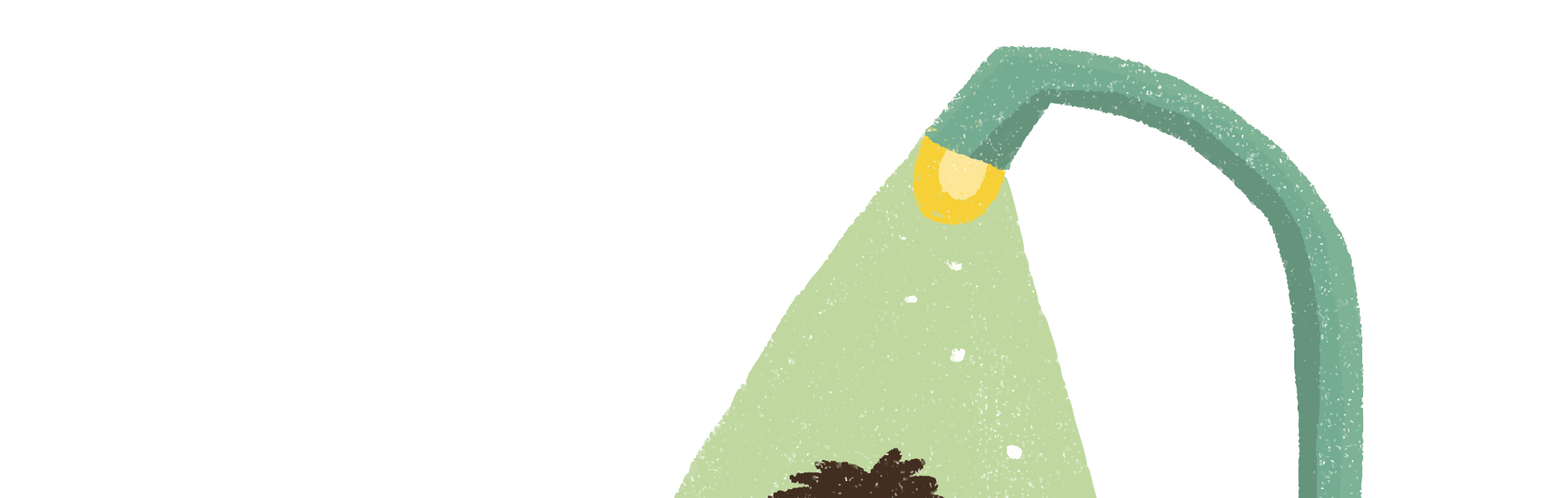
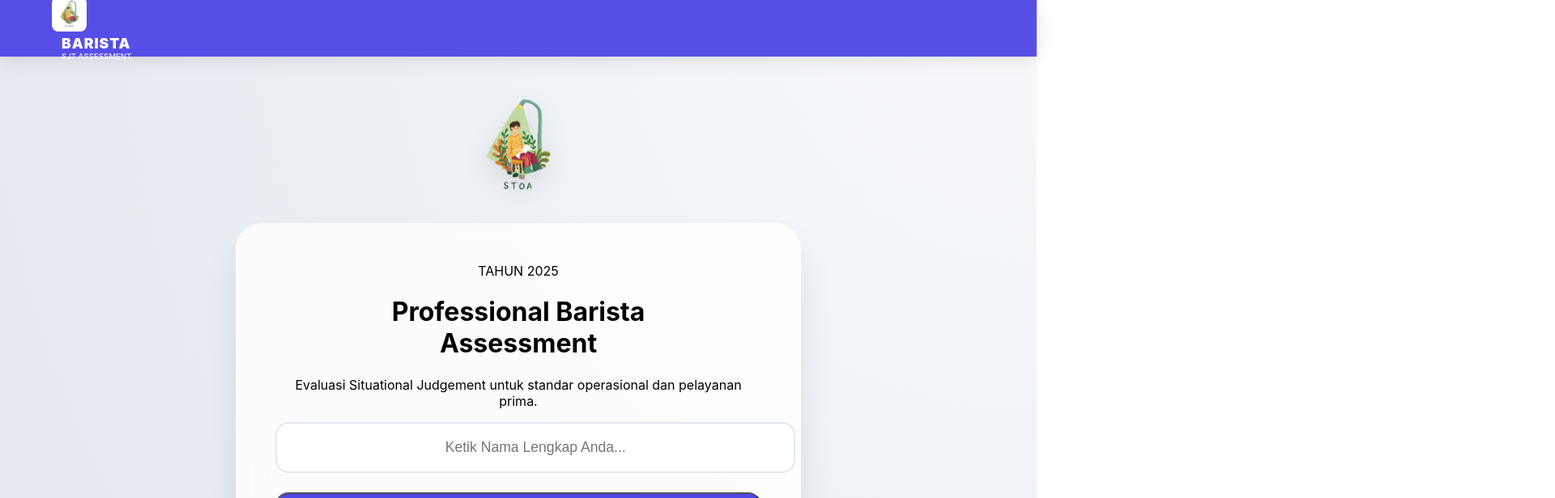
Before and after one commit to stoaspace-commits/sjt-assessment, a React (Create React App) app: page / in a window 1280 px wide. Shown: the top 616 px of the page at 81% size, 1920 px wide, since content can reach past the window. Built offline with nearby package versions, Linux system fonts and the light colour scheme.

Commit message:
Update sjtStyles.css

```diff
--- a/src/sjtStyles.css
+++ b/src/sjtStyles.css
@@ -1,225 +1,126 @@
-/* Extend dari styles.css yang sudah ada, tambahkan komponen khusus SJT */
-
-/* ==========================================================================
-   SJT-SPECIFIC COMPONENTS
-   ========================================================================== */
-
-.sjt-card {
-  padding: 45px;
+/* GLOBAL WRAPPER */
+.app-wrapper {
+  min-h: 100vh;
+  background: radial-gradient(circle at top right, #f8fafc, #e2e8f0);
 }
 
-.scenario-text {
-  font-size: 1.2rem;
-  font-weight: 600;
-  color: var(--text-main);
-  line-height: 1.7;
-  background: #f8fafc;
-  padding: 25px;
-  border-radius: 16px;
-  border-left: 4px solid var(--primary);
-  margin-top: 15px;
+/* FIXED HEADER */
+.header-global {
+  position: fixed;
+  top: 0; left: 0; right: 0;
+  height: 70px;
+  background: rgba(79, 70, 229, 0.95);
+  backdrop-filter: blur(10px);
+  z-index: 1000;
+  box-shadow: 0 4px 20px rgba(0,0,0,0.1);
+  display: flex;
+  align-items: center;
 }
 
-/* SJT Instructions */
-.sjt-instructions {
-  display: grid;
-  grid-template-columns: 1fr 1fr;
-  gap: 15px;
-  margin: 30px 0;
-  padding: 20px;
-  background: linear-gradient(135deg, #f0fdf4 0%, #fef3c7 100%);
-  border-radius: 16px;
+.header-container {
+  max-width: 1200px;
+  margin: 0 auto;
+  width: 90%;
+  display: flex;
+  justify-content: space-between;
+  align-items: center;
 }
 
-.instruction-item {
-  display: flex;
-  align-items: center;
-  gap: 10px;
-  font-size: 0.85rem;
-  font-weight: 600;
+.header-logo-small {
+  height: 35px;
+  width: auto;
+  background: white;
+  padding: 4px;
+  border-radius: 8px;
 }
 
-.badge {
-  padding: 4px 12px;
-  border-radius: 8px;
-  font-size: 0.7rem;
-  font-weight: 800;
-  letter-spacing: 0.5px;
-}
-
-.best-badge {
-  background: #10b981;
+.brand-text {
+  display: flex;
+  flex-direction: column;
+  margin-left: 12px;
   color: white;
 }
 
-.worst-badge {
-  background: #ef4444;
-  color: white;
-}
+.brand-main { font-weight: 900; letter-spacing: 1px; font-size: 1.1rem; }
+.brand-sub { font-size: 0.6rem; opacity: 0.8; font-weight: 600; }
 
-/* SJT Options Container */
-.sjt-options-container {
-  display: flex;
-  flex-direction: column;
-  gap: 15px;
-}
-
-.sjt-option-card {
-  display: flex;
-  align-items: center;
-  gap: 20px;
-  padding: 20px;
-  background: #fafbfc;
-  border: 2px solid #e5e7eb;
-  border-radius: 18px;
-  transition: var(--transition);
-}
-
-.sjt-option-card:hover {
-  border-color: var(--primary);
-  background: white;
-  box-shadow: 0 4px 12px rgba(79, 70, 229, 0.1);
-}
-
-.sjt-option-card.selected-best {
-  border-color: #10b981;
-  background: #f0fdf4;
-  box-shadow: 0 4px 12px rgba(16, 185, 129, 0.2);
-}
-
-.sjt-option-card.selected-worst {
-  border-color: #ef4444;
-  background: #fef2f2;
-  box-shadow: 0 4px 12px rgba(239, 68, 68, 0.2);
-}
-
-.option-letter {
-  flex-shrink: 0;
-  width: 42px;
-  height: 42px;
-  display: flex;
-  align-items: center;
-  justify-content: center;
-  background: var(--primary);
-  color: white;
-  border-radius: 50%;
-  font-weight: 800;
-  font-size: 1.1rem;
-}
-
-.selected-best .option-letter {
-  background: #10b981;
-}
-
-.selected-worst .option-letter {
-  background: #ef4444;
-}
-
-.option-text {
-  flex: 1;
-  font-size: 0.95rem;
-  line-height: 1.6;
-  color: var(--text-main);
-}
-
-.option-buttons {
-  flex-shrink: 0;
-  display: flex;
-  gap: 10px;
-}
-
-.choice-btn {
-  padding: 10px 20px;
-  border: 2px solid #e5e7eb;
-  border-radius: 12px;
-  background: white;
-  font-weight: 700;
-  font-size: 0.8rem;
-  cursor: pointer;
-  transition: var(--transition);
-}
-
-.choice-btn:hover:not(:disabled) {
-  transform: translateY(-2px);
-  box-shadow: 0 4px 8px rgba(0, 0, 0, 0.1);
-}
-
-.choice-btn:disabled {
-  opacity: 0.4;
-  cursor: not-allowed;
-}
-
-.best-btn {
-  color: #059669;
-  border-color: #10b981;
-}
-
-.best-btn:hover:not(:disabled) {
-  background: #f0fdf4;
-}
-
-.best-btn.active {
-  background: #10b981;
-  color: white;
-  border-color: #10b981;
-}
-
-.worst-btn {
-  color: #dc2626;
-  border-color: #ef4444;
-}
-
-.worst-btn:hover:not(:disabled) {
-  background: #fef2f2;
-}
-
-.worst-btn.active {
-  background: #ef4444;
-  color: white;
-  border-color: #ef4444;
-}
-
-/* Saving Indicator */
-.saving-indicator {
+/* OPENING PAGE */
+.opening-main {
+  padding-top: 120px;
   display: flex;
   flex-direction: column;
   align-items: center;
-  gap: 20px;
-  padding: 40px;
 }
 
-.spinner {
-  width: 50px;
-  height: 50px;
-  border: 5px solid #f3f4f6;
-  border-top-color: var(--primary);
-  border-radius: 50%;
-  animation: spin 1s linear infinite;
+.large-hero-logo {
+  height: 120px; /* Ukuran Logo Proporsional */
+  width: auto;
+  margin-bottom: 2rem;
+  filter: drop-shadow(0 10px 15px rgba(0,0,0,0.1));
 }
 
-@keyframes spin {
-  to { transform: rotate(360deg); }
+.glass-card {
+  background: rgba(255, 255, 255, 0.8);
+  backdrop-filter: blur(16px);
+  border: 1px solid rgba(255, 255, 255, 0.3);
+  box-shadow: 0 25px 50px -12px rgba(0,0,0,0.15);
+  border-radius: 32px;
+  padding: 3rem;
+  text-align: center;
+  max-width: 600px;
+  width: 90%;
 }
 
-/* Responsive */
-@media (max-width: 768px) {
-  .sjt-instructions {
-    grid-template-columns: 1fr;
-    gap: 10px;
-  }
+.modern-input {
+  width: 100%;
+  padding: 1.2rem;
+  border-radius: 16px;
+  border: 2px solid #e2e8f0;
+  font-size: 1.1rem;
+  text-align: center;
+  margin-bottom: 1.5rem;
+  transition: 0.3s;
+}
 
-  .sjt-option-card {
-    flex-direction: column;
-    align-items: flex-start;
-    gap: 15px;
-  }
+.modern-input:focus {
+  border-color: #4f46e5;
+  outline: none;
+  box-shadow: 0 0 0 4px rgba(79, 70, 229, 0.1);
+}
 
-  .option-buttons {
-    width: 100%;
-    justify-content: space-between;
-  }
+.btn-primary-start {
+  background: #4f46e5;
+  color: white;
+  width: 100%;
+  padding: 1.2rem;
+  border-radius: 16px;
+  font-weight: 800;
+  font-size: 1.1rem;
+  display: flex;
+  justify-content: center;
+  gap: 10px;
+  cursor: pointer;
+  transition: 0.3s;
+}
 
-  .choice-btn {
-    flex: 1;
-  }
+.btn-primary-start:hover {
+  transform: translateY(-3px);
+  background: #4338ca;
 }
+
+/* METRICS PILLS */
+.header-metrics { display: flex; gap: 12px; }
+.user-info-pill, .timer-pill {
+  background: rgba(255,255,255,0.2);
+  padding: 6px 14px;
+  border-radius: 100px;
+  color: white;
+  font-size: 0.85rem;
+  font-weight: 600;
+  border: 1px solid rgba(255,255,255,0.3);
+}
+
+.timer-urgent {
+  background: #ef4444;
+  animation: pulse 1s infinite;
+}
```
